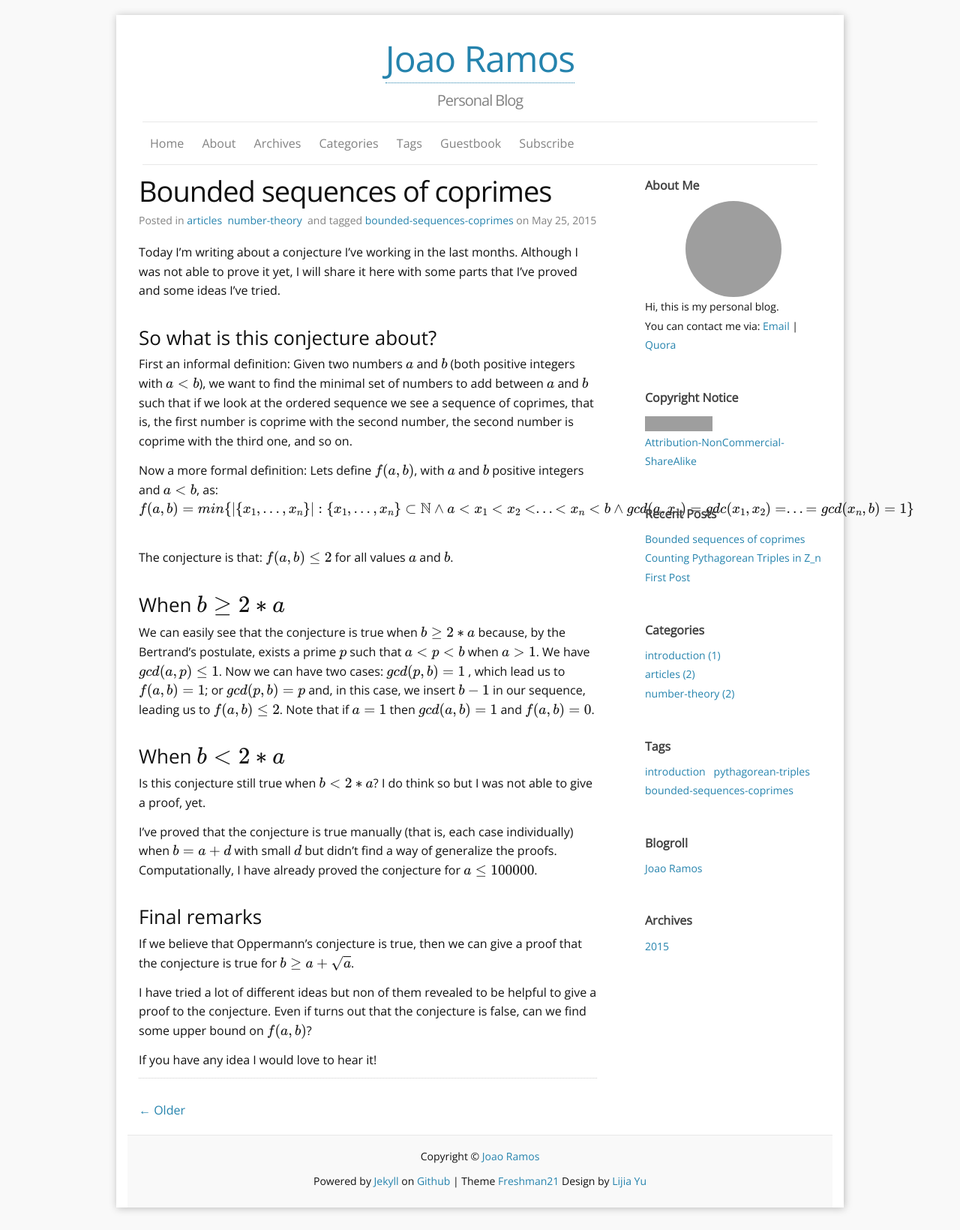
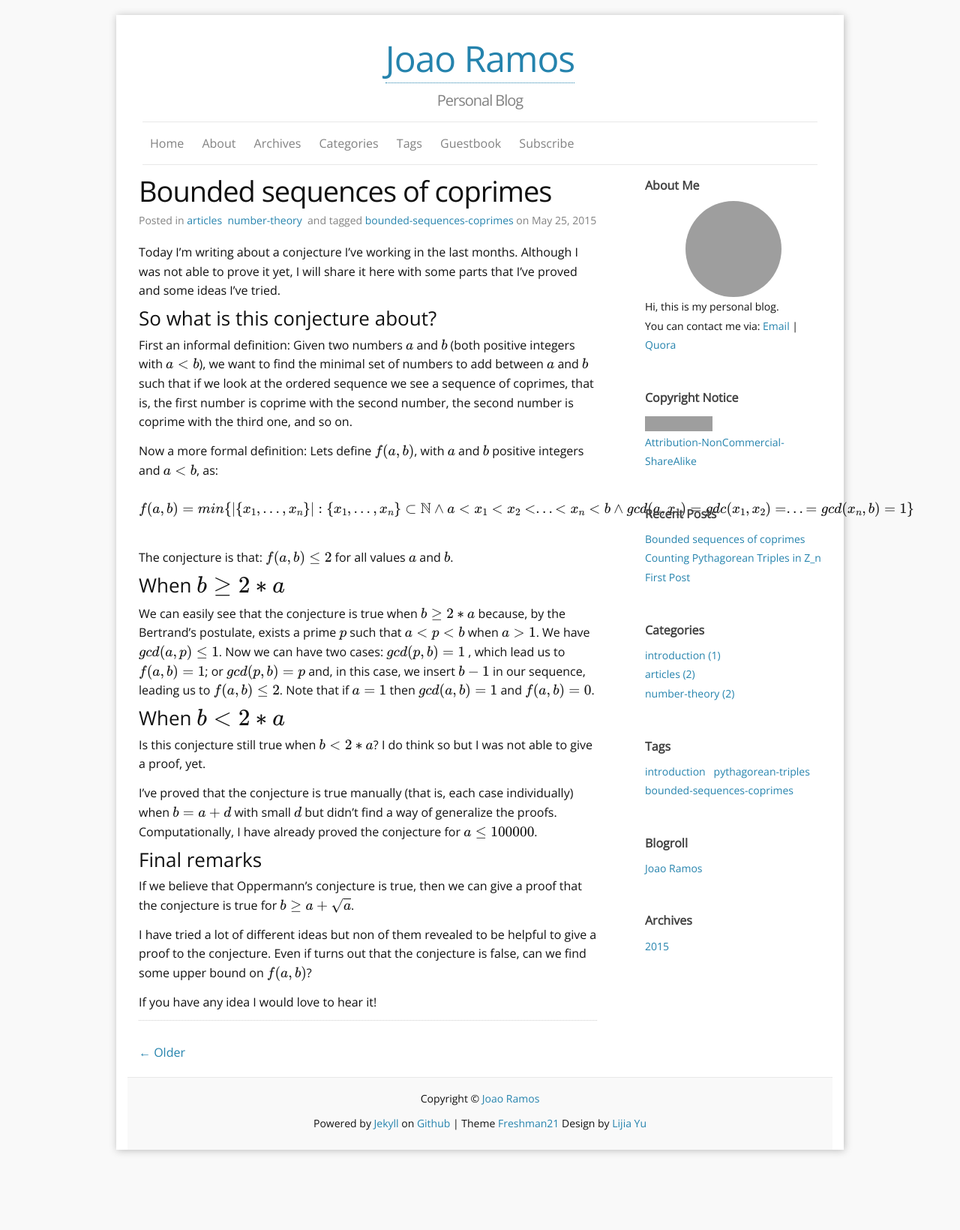
Before and after one commit to JoaoM10/JoaoM10.github.io, a Jekyll site: the page built from _posts/2015-05-25-bounded-sequences-of-coprimes.md, in a window 1280 px wide. Shown: the whole page at 75% size. Built offline with Jekyll 4.4.1, drawn with Linux system fonts in a browser that asks for light colours; formulas are drawn with MathJax 3; comment, search, counter and statistics services are not loaded; after the commit the page ends 1563 px from its top, so only the background shows below that; grey boxes are pictures that could not be loaded.

Commit message:
fix post

```diff
--- a/_posts/2015-05-25-bounded-sequences-of-coprimes.md
+++ b/_posts/2015-05-25-bounded-sequences-of-coprimes.md
@@ -11,7 +11,6 @@ Today I'm writing about a conjecture I've working in the last months.
 Although I was not able to prove it yet, I will share it here with some
 parts that I've proved and some ideas I've tried.
 <br>
-<br>
 
 ### So what is this conjecture about?
 
@@ -23,11 +22,11 @@ with the second number, the second number is coprime with the third one,
 and so on.
 
 Now a more formal definition: Lets define $$f(a,b)$$, with $$a$$ and $$b$$
-positive integers and $$a < b$$, as:<br>
+positive integers and $$a < b$$, as:
+<br><br>
 $$f(a,b) = min \{ |\{x_1, ..., x_n\}| : \{x_1, ..., x_n\} \subset \mathbb{N} \wedge \\ a < x_1 < x_2 < ... < x_n < b \wedge  gcd(a, x_1) = gdc(x_1, x_2) = ... = gcd(x_n, b) = 1 \}$$<br>
 
 The conjecture is that: $$f(a,b) \leq 2$$ for all values $$a$$ and $$b$$.
-<br>
 <br>
 
 ### When $$b \geq 2*a$$
@@ -39,7 +38,6 @@ when $$a > 1$$. We have $$gcd(a,p) \leq 1$$. Now we can have two cases: $$gcd(p,
 insert $$b - 1$$ in our sequence, leading us to $$f(a,b) \leq 2$$. Note that
 if $$a = 1$$ then $$gcd(a,b) = 1$$ and $$f(a,b) = 0$$.
 <br>
-<br>
 
 ### When $$b < 2*a$$
 
@@ -49,7 +47,6 @@ able to give a proof, yet.
 I've proved that the conjecture is true manually (that is, each case individually)
 when $$b = a + d$$ with small $$d$$ but didn't find a way of generalize the proofs.
 Computationally, I have already proved the conjecture for $$a \leq 100 000$$.
-<br>
 <br>
 
 ### Final remarks
```
